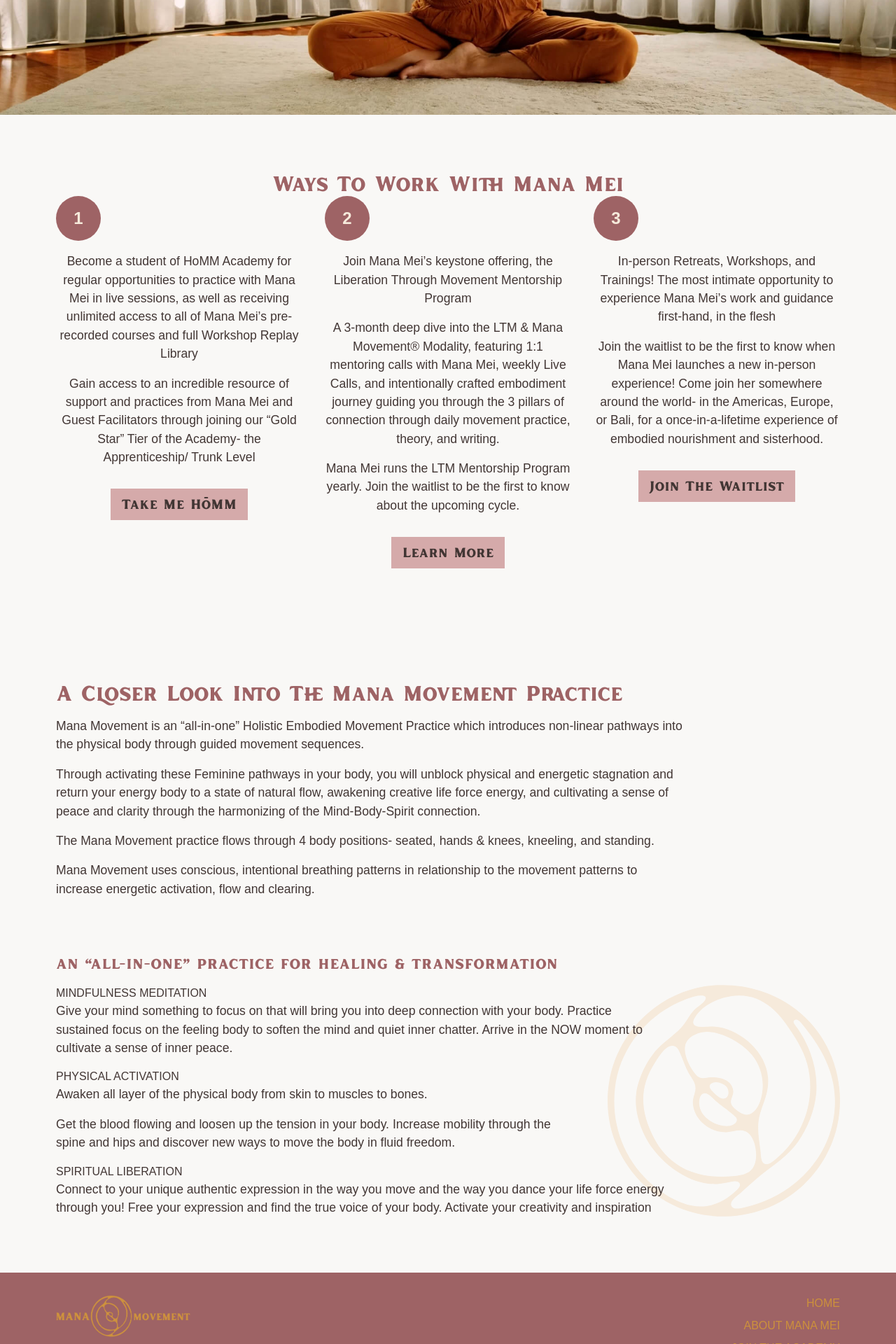
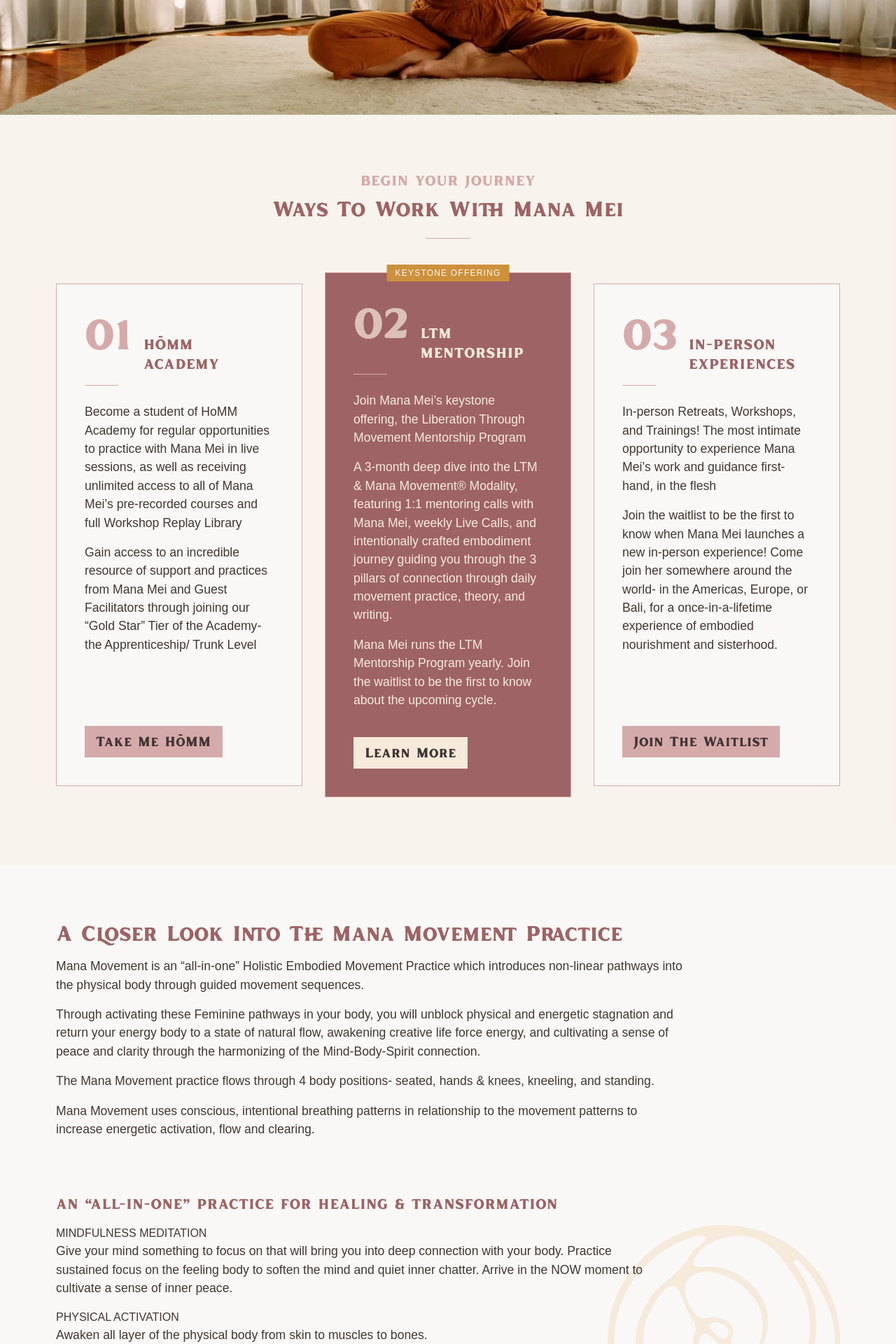
Before and after one commit to brittwoodard/mana-movement, a Jekyll site: the page built from about.html, in a window 1280 px wide. Shown: the part 2373-4293 px from the top of the page at 70% size. Built offline with Jekyll 4.4.1, drawn with Linux system fonts in a browser that asks for light colours; some web fonts are replaced.

Commit message:
join the waitlist button

```diff
--- a/about.html
+++ b/about.html
@@ -35,6 +35,7 @@
   heading: Ways to work with Mana Mei
   offering:
    - number: 1
+     title: HōMM Academy
      description_html: |
        <p>Become a student of HoMM Academy for regular opportunities to practice with Mana Mei in live sessions, as well as receiving unlimited access to all of Mana Mei’s pre-recorded courses and full Workshop Replay Library</p>
        <p>Gain access to an incredible resource of support and practices from Mana Mei and Guest Facilitators through joining our “Gold Star” Tier of the Academy- the Apprenticeship/ Trunk Level</p>
@@ -42,6 +43,8 @@
        text: Take me HōMM
        url: /homm/
    - number: 2
+     title: LTM Mentorship
+     featured: true
      description_html: |
        <p>Join Mana Mei’s keystone offering, the Liberation Through Movement Mentorship Program</p>
        <p>A 3-month deep dive into the LTM & Mana Movement® Modality, featuring 1:1 mentoring calls with Mana Mei, weekly Live Calls, and intentionally crafted embodiment journey guiding you through the 3 pillars of connection through daily movement practice, theory, and writing.</p>
@@ -50,12 +53,13 @@
        text: Learn More
        url: https://manamei.com/liberation-through-movement-mentorship
    - number: 3
+     title: In-Person Experiences
      description_html: |
        <p>In-person Retreats, Workshops, and Trainings! The most intimate opportunity to experience Mana Mei’s work and guidance first-hand, in the flesh</p>
        <p>Join the waitlist to be the first to know when Mana Mei launches a new in-person experience! Come join her somewhere around the world- in the Americas, Europe, or Bali, for a once-in-a-lifetime experience of embodied nourishment and sisterhood.</p>
      button:
        text: Join the Waitlist
-       url: #
+       popup: retreat-waitlist
 
 about-practice:
   heading: A Closer look into the Mana Movement Practice
@@ -123,23 +127,45 @@
 
 
 <!-- Offerings -->
-<section class="section-padding">
-    <h2 class="heading-md text-feature text-center">
+<section class="pt-20 pb-28 px-8 lg:px-20 bg-light/40">
+    <div class="text-center mb-12 lg:mb-16">
+      <p class="subheading text-main mb-2">Begin your journey</p>
+      <h2 class="heading-md text-feature">
         {{ page.offerings.heading }}
-    </h2>
+      </h2>
+      <div class="w-16 border-t border-main mx-auto mt-6"></div>
+    </div>
 
-    <div class="lg:grid lg:grid-cols-3 lg:gap-8 text-center">
+    <div class="grid gap-8 lg:grid-cols-3 lg:items-stretch">
       {% for item in page.offerings.offering %}
-      <div class="">
-        <div class="flex items-center justify-center w-16 h-16 rounded-full bg-feature text-light text-2xl font-bold mb-4">
-          {{ item.number }}
+      <div class="relative flex flex-col border border-main p-8 lg:p-10 {% if item.featured %}bg-feature text-light lg:-my-4{% else %}bg-lighter{% endif %}">
+
+        {% if item.featured %}
+        <span class="absolute -top-3 left-1/2 -translate-x-1/2 bg-accent text-lighter text-xs uppercase tracking-widest px-3 py-1 whitespace-nowrap">Keystone Offering</span>
+        {% endif %}
+
+        <div class="flex items-baseline gap-4 mb-4">
+          <span class="font-serif text-5xl lg:text-6xl leading-none {% if item.featured %}text-light/70{% else %}text-main{% endif %}">0{{ item.number }}</span>
+          <h3 class="subheading {% if item.featured %}text-light{% else %}text-feature{% endif %}">{{ item.title }}</h3>
         </div>
-        <div class="mb-4">
+
+        <div class="w-12 border-t mb-6 {% if item.featured %}border-light/60{% else %}border-main{% endif %}"></div>
+
+        <div class="space-y-4 mb-6 flex-grow">
           {{ item.description_html }}
         </div>
-        <a href="{{ item.button.url }}" class="button">
-          {{ item.button.text }}
-        </a>
+
+        <div>
+          {% if item.button.popup %}
+          <button type="button" data-popup-open="{{ item.button.popup }}" class="{% if item.featured %}button-light{% else %}button{% endif %} cursor-pointer">
+            {{ item.button.text }}
+          </button>
+          {% else %}
+          <a href="{{ item.button.url }}" class="{% if item.featured %}button-light{% else %}button{% endif %}">
+            {{ item.button.text }}
+          </a>
+          {% endif %}
+        </div>
       </div>
       {% endfor %}
     </div>
@@ -178,3 +204,6 @@
     {% endfor %}
   </div>
 </section>
+
+
+{% include popup-form.html id="retreat-waitlist" src="/retreat-waitlist" title="Retreat Waitlist" %}
--- a/assets/css/style.css
+++ b/assets/css/style.css
@@ -620,7 +620,7 @@
   text-transform: capitalize;
   letter-spacing: 0.025em;
   --tw-text-opacity: 1;
-  color: rgb(213 170 170 / var(--tw-text-opacity));
+  color: rgb(66 54 52 / var(--tw-text-opacity));
 }
 .button-light:hover {
   --tw-shadow: 0 10px 15px -3px rgb(0 0 0 / 0.1), 0 4px 6px -4px rgb(0 0 0 / 0.1);
@@ -899,6 +899,9 @@
 .inset-0 {
   inset: 0px;
 }
+.-top-3 {
+  top: -0.75rem;
+}
 .bottom-0 {
   bottom: 0px;
 }
@@ -955,9 +958,6 @@
 }
 .col-span-1 {
   grid-column: span 1 / span 1;
-}
-.col-span-11 {
-  grid-column: span 11 / span 11;
 }
 .col-span-2 {
   grid-column: span 2 / span 2;
@@ -1125,18 +1125,12 @@
 .h-8 {
   height: 2rem;
 }
-.h-\[100vh\] {
-  height: 100vh;
-}
 .h-\[202\.5px\] {
   height: 202.5px;
 }
 .h-\[60vh\] {
   height: 60vh;
 }
-.h-\[70vh\] {
-  height: 70vh;
-}
 .h-\[80vh\] {
   height: 80vh;
 }
@@ -1179,15 +1173,15 @@
 .min-h-\[90vh\] {
   min-height: 90vh;
 }
-.min-h-screen {
-  min-height: 100vh;
-}
-.w-0 {
-  width: 0px;
-}
 .w-1\/2 {
   width: 50%;
 }
+.w-12 {
+  width: 3rem;
+}
+.w-16 {
+  width: 4rem;
+}
 .w-4 {
   width: 1rem;
 }
@@ -1211,9 +1205,6 @@
 }
 .w-full {
   width: 100%;
-}
-.w-16 {
-  width: 4rem;
 }
 .min-w-\[640px\] {
   min-width: 640px;
@@ -1295,6 +1286,9 @@
 .items-center {
   align-items: center;
 }
+.items-baseline {
+  align-items: baseline;
+}
 .justify-center {
   justify-content: center;
 }
@@ -1322,14 +1316,19 @@
 .gap-8 {
   gap: 2rem;
 }
+.space-y-4 > :not([hidden]) ~ :not([hidden]) {
+  --tw-space-y-reverse: 0;
+  margin-top: calc(1rem * calc(1 - var(--tw-space-y-reverse)));
+  margin-bottom: calc(1rem * var(--tw-space-y-reverse));
+}
 .self-start {
   align-self: flex-start;
 }
 .overflow-auto {
   overflow: auto;
 }
-.overflow-y-auto {
-  overflow-y: auto;
+.whitespace-nowrap {
+  white-space: nowrap;
 }
 .rounded-full {
   border-radius: 9999px;
@@ -1375,6 +1374,9 @@
   --tw-border-opacity: 1;
   border-color: rgb(246 234 219 / var(--tw-border-opacity));
 }
+.border-light\/60 {
+  border-color: rgb(246 234 219 / 0.6);
+}
 .border-main {
   --tw-border-opacity: 1;
   border-color: rgb(213 170 170 / var(--tw-border-opacity));
@@ -1402,6 +1404,9 @@
   --tw-bg-opacity: 1;
   background-color: rgb(246 234 219 / var(--tw-bg-opacity));
 }
+.bg-light\/40 {
+  background-color: rgb(246 234 219 / 0.4);
+}
 .bg-lighter {
   --tw-bg-opacity: 1;
   background-color: rgb(249 248 246 / var(--tw-bg-opacity));
@@ -1480,6 +1485,10 @@
   padding-left: 2rem;
   padding-right: 2rem;
 }
+.py-1 {
+  padding-top: 0.25rem;
+  padding-bottom: 0.25rem;
+}
 .py-10p {
   padding-top: 10%;
   padding-bottom: 10%;
@@ -1500,9 +1509,6 @@
   padding-top: 2rem;
   padding-bottom: 2rem;
 }
-.pb-12 {
-  padding-bottom: 3rem;
-}
 .pb-20 {
   padding-bottom: 5rem;
 }
@@ -1518,14 +1524,14 @@
 .pr-0 {
   padding-right: 0px;
 }
-.pr-8 {
-  padding-right: 2rem;
-}
 .pt-20 {
   padding-top: 5rem;
 }
 .pt-8 {
   padding-top: 2rem;
+}
+.pb-28 {
+  padding-bottom: 7rem;
 }
 .text-left {
   text-align: left;
@@ -1547,6 +1553,10 @@
   font-size: 1.875rem;
   line-height: 2.25rem;
 }
+.text-5xl {
+  font-size: 3rem;
+  line-height: 1;
+}
 .text-\[1\.25rem\] {
   font-size: 1.25rem;
 }
@@ -1571,6 +1581,10 @@
   font-size: 1.25rem;
   line-height: 1.75rem;
 }
+.text-xs {
+  font-size: 0.75rem;
+  line-height: 1rem;
+}
 .font-bold {
   font-weight: 700;
 }
@@ -1598,6 +1612,9 @@
 .tracking-wide {
   letter-spacing: 0.025em;
 }
+.tracking-widest {
+  letter-spacing: 0.1em;
+}
 .text-accent {
   --tw-text-opacity: 1;
   color: rgb(205 145 60 / var(--tw-text-opacity));
@@ -1617,6 +1634,9 @@
 .text-light {
   --tw-text-opacity: 1;
   color: rgb(246 234 219 / var(--tw-text-opacity));
+}
+.text-light\/70 {
+  color: rgb(246 234 219 / 0.7);
 }
 .text-lighter {
   --tw-text-opacity: 1;
@@ -1694,10 +1714,6 @@
   margin-bottom: 0px;
 }
 
-.last\:pb-0:last-child {
-  padding-bottom: 0px;
-}
-
 .hover\:border-main:hover {
   --tw-border-opacity: 1;
   border-color: rgb(213 170 170 / var(--tw-border-opacity));
@@ -1819,9 +1835,6 @@
   .md\:right-\[4rem\] {
     right: 4rem;
   }
-  .md\:top-0 {
-    top: 0px;
-  }
   .md\:top-\[11rem\] {
     top: 11rem;
   }
@@ -1876,12 +1889,6 @@
   .md\:h-\[394px\] {
     height: 394px;
   }
-  .md\:h-screen {
-    height: 100vh;
-  }
-  .md\:min-h-\[80vh\] {
-    min-height: 80vh;
-  }
   .md\:w-\[40\%\] {
     width: 40%;
   }
@@ -1988,9 +1995,6 @@
 }
 
 @media (min-width: 1024px) {
-  .lg\:sticky {
-    position: sticky;
-  }
   .lg\:bottom-\[25rem\] {
     bottom: 25rem;
   }
@@ -2000,14 +2004,15 @@
   .lg\:top-\[6rem\] {
     top: 6rem;
   }
-  .lg\:top-\[20vh\] {
-    top: 20vh;
-  }
   .lg\:order-first {
     order: -9999;
   }
   .lg\:col-span-2 {
     grid-column: span 2 / span 2;
+  }
+  .lg\:-my-4 {
+    margin-top: -1rem;
+    margin-bottom: -1rem;
   }
   .lg\:mx-20 {
     margin-left: 5rem;
@@ -2020,8 +2025,8 @@
   .lg\:mb-0 {
     margin-bottom: 0px;
   }
-  .lg\:mb-20 {
-    margin-bottom: 5rem;
+  .lg\:mb-16 {
+    margin-bottom: 4rem;
   }
   .lg\:mr-20 {
     margin-right: 5rem;
@@ -2032,9 +2037,6 @@
   .lg\:mt-10p {
     margin-top: 10%;
   }
-  .lg\:mt-36 {
-    margin-top: 9rem;
-  }
   .lg\:mt-40 {
     margin-top: 10rem;
   }
@@ -2089,20 +2091,20 @@
   .lg\:grid-cols-7 {
     grid-template-columns: repeat(7, minmax(0, 1fr));
   }
+  .lg\:items-stretch {
+    align-items: stretch;
+  }
   .lg\:gap-20 {
     gap: 5rem;
   }
-  .lg\:gap-8 {
-    gap: 2rem;
-  }
-  .lg\:self-start {
-    align-self: flex-start;
-  }
   .lg\:bg-contain {
     background-size: contain;
   }
   .lg\:bg-fixed {
     background-attachment: fixed;
+  }
+  .lg\:p-10 {
+    padding: 2.5rem;
   }
   .lg\:px-0 {
     padding-left: 0px;
@@ -2128,16 +2130,14 @@
     padding-top: 10rem;
     padding-bottom: 10rem;
   }
-  .lg\:pl-0 {
-    padding-left: 0px;
-  }
   .lg\:pl-20 {
     padding-left: 5rem;
   }
-  .lg\:pr-20 {
-    padding-right: 5rem;
-  }
   .lg\:pt-40 {
     padding-top: 10rem;
   }
-}
+  .lg\:text-6xl {
+    font-size: 3.75rem;
+    line-height: 1;
+  }
+}
--- a/style.css
+++ b/style.css
@@ -90,7 +90,7 @@
     }
 
     .button-light {
-        @apply bg-light text-main font-serif py-2 px-4 capitalize text-[1.2rem] tracking-wide inline-block mt-4 hover:transition hover:duration-500 hover:shadow-lg
+        @apply bg-light text-dark font-serif py-2 px-4 capitalize text-[1.2rem] tracking-wide inline-block mt-4 hover:transition hover:duration-500 hover:shadow-lg
     }
 
     .button-dark {
```
